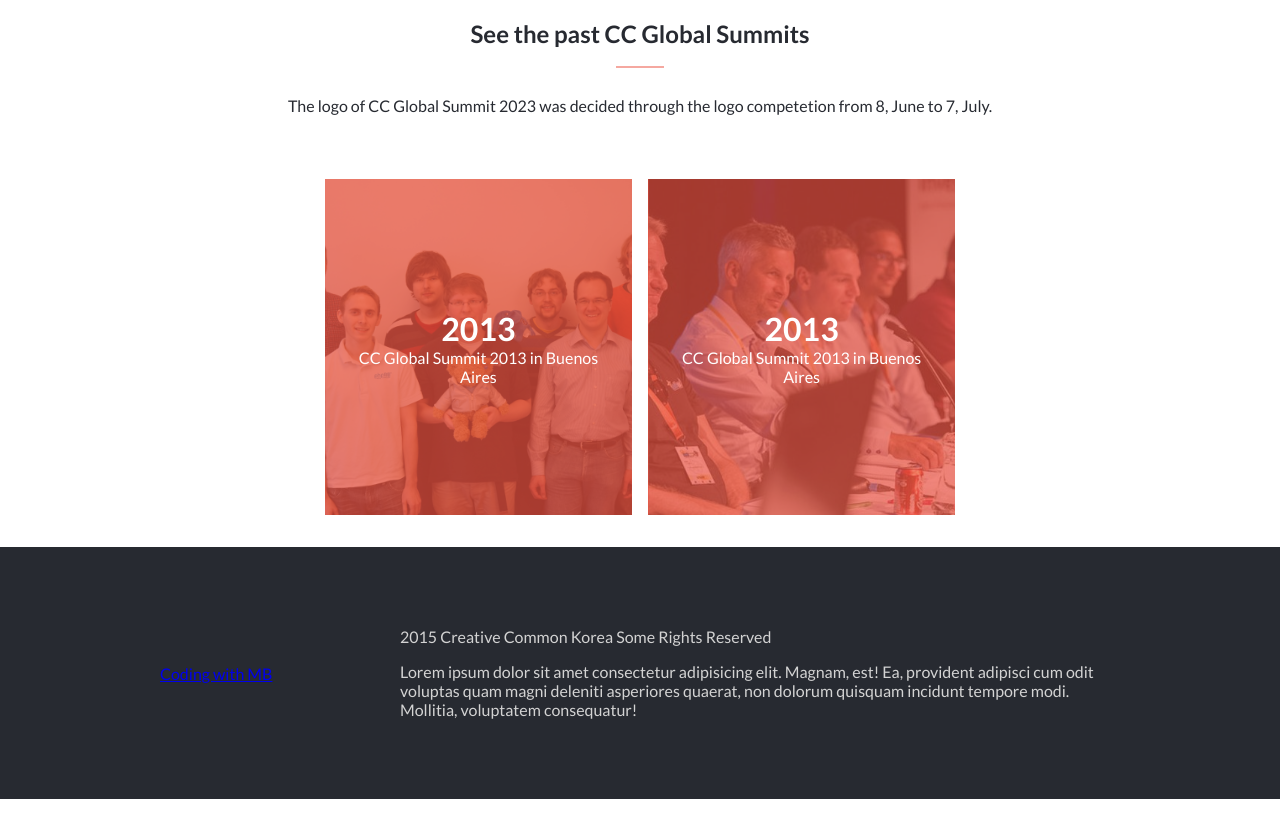
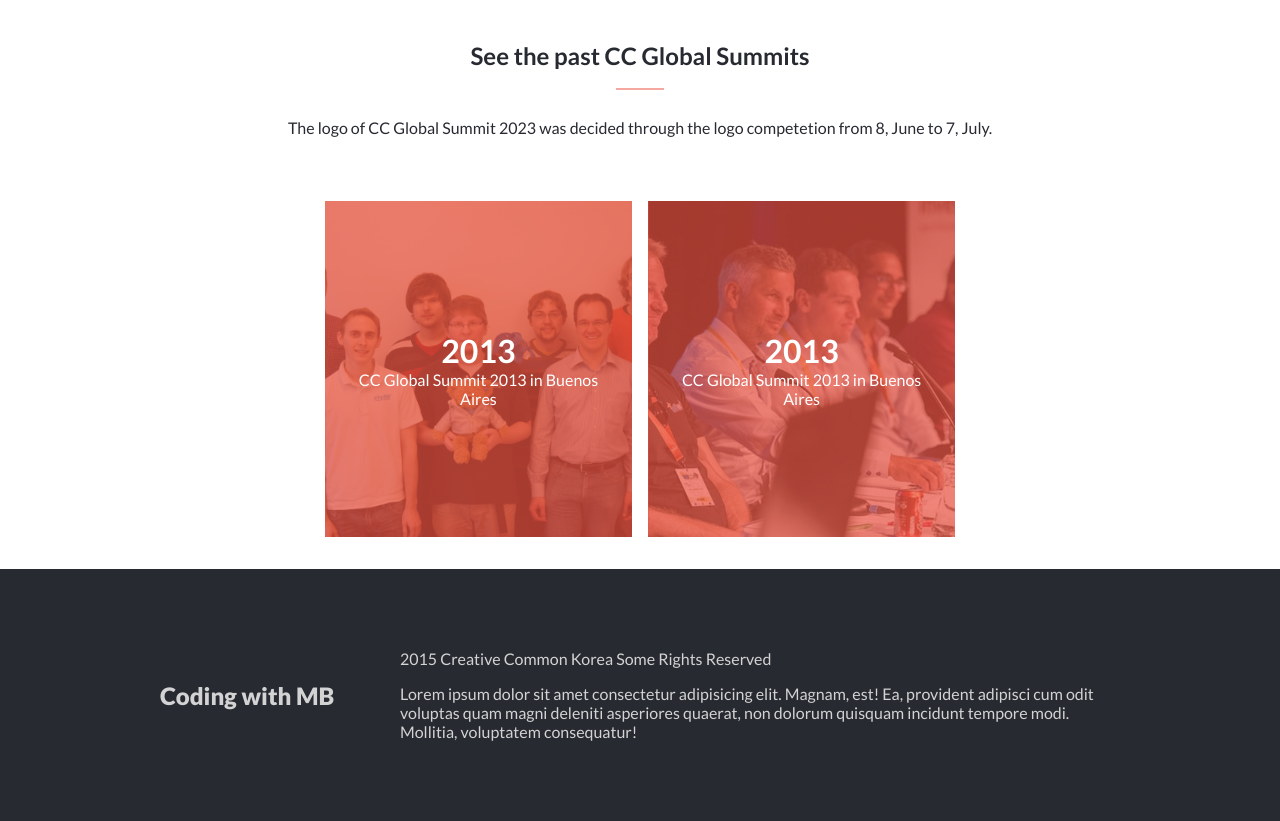
Before and after one commit to muhammedb8826/E-Learning-Project, a website: page about.html in a window 1280 px wide. Shown: the part 1468-2289 px from the top of the page. Before the commit the page ends 2267 px from the top, so only its background shows below. Drawn offline with Linux system fonts and the light colour scheme.

Commit message:
Fix alignments of logo and paragraph inside footer section

```diff
--- a/about.html
+++ b/about.html
@@ -32,7 +32,7 @@
       <nav id="nav">
         <div class="logo"><a href="/">Coding with MB</a></div>
         <ul class="menu">
-          <li><a href="about.html">About</a></li>
+          <li><a href="/">Home</a></li>
           <li><a href="#program">Program</a></li>
           <li><a href="#">Join</a></li>
           <li><a href="#">Blog</a></li>
--- a/styles/about.css
+++ b/styles/about.css
@@ -213,12 +213,17 @@
     display: none;
   }
 
-  .logo-and-description .logo {
+  .footer .logo-and-description .logo {
+    float: left;
+  }
+
+  .footer .logo-and-description .logo a {
     color: var(--main-color-gray);
   }
 
   .footer .logo-and-description {
     background-color: var(--main-color-black);
     color: var(--main-color-gray);
+    float: right;
   }
 }
--- a/styles/style.css
+++ b/styles/style.css
@@ -148,10 +148,7 @@
   width: 100%;
   gap: 1rem;
   background-image: url(../images/bg-desktop.png);
-  background-position: center;
-  background-size: cover;
   background-repeat: no-repeat;
-  object-fit: contain;
 }
 
 .title-and-description {
@@ -403,7 +400,7 @@
   filter: grayscale(100%);
 }
 
-.logo-and-description {
+.footer .logo-and-description {
   width: 100%;
   display: flex;
   align-items: center;
@@ -412,10 +409,20 @@
   padding: 1rem;
 }
 
+.footer .logo-and-description .logo {
+  float: left;
+}
+
+.footer .logo-and-description .logo a {
+  color: var(--main-color-black);
+  text-decoration: none;
+}
+
 .logo-and-description .description {
   width: 50%;
   padding: 1rem 0;
   font-size: 0.8rem;
+  float: right;
 }
 
 #desktop {
@@ -514,11 +521,11 @@
     justify-content: space-between;
     align-items: center;
     box-shadow: 2px 2px 7px rgb(0, 0, 0, 0.2);
-    padding: 1rem;
+    padding: 1.5rem;
     width: 100%;
   }
 
-  nav .logo {
+  .logo {
     font-size: 1.5rem;
     font-weight: 900;
   }
```
